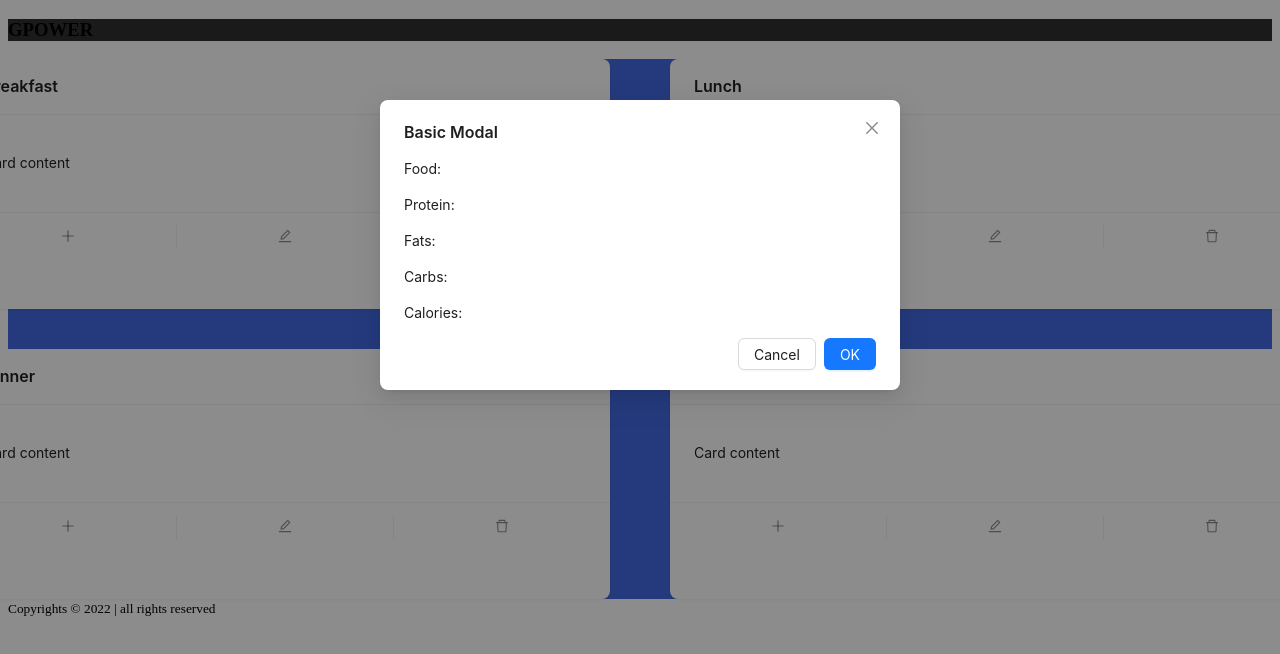
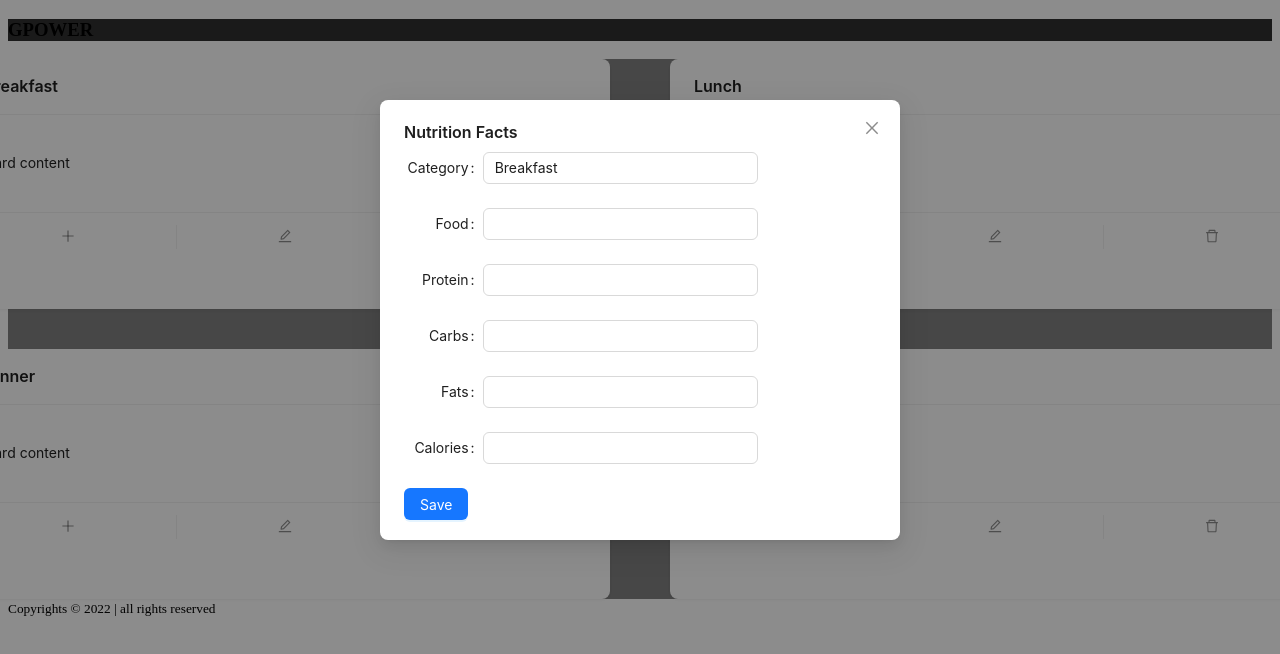
Before and after one commit to GiannaDavila/Final-project-web, a React (Create React App) app: page / in a window 1280 px wide. Both pictures are taken after a click on the element 68 px from the left and 238 px from the top of the page. Shown: the top 654 px of the page. Built offline with nearby package versions, Linux system fonts and the light colour scheme.

Commit message:
added useState for each category cards

```diff
--- a/package.json
+++ b/package.json
@@ -6,7 +6,7 @@
     "@testing-library/jest-dom": "^5.16.5",
     "@testing-library/react": "^13.4.0",
     "@testing-library/user-event": "^13.5.0",
-    "antd": "^5.0.2",
+    "antd": "^5.0.3",
     "react": "^18.2.0",
     "react-dom": "^18.2.0",
     "react-router-dom": "^6.4.3",
--- /dev/null
+++ b/src/Components/AddItemModal.jsx
@@ -0,0 +1,56 @@
+import { Modal, Form, Input, Button } from 'antd';
+
+export default function AddItemModal({ isModalOpen, category, setIsModalOpen }) {
+    const handleOk = () => {
+        setIsModalOpen(false);
+    };
+    const handleCancel = () => {
+        setIsModalOpen(false);
+    };
+
+    const formSubmit = (value) => {
+        //you need to add a category before sending to API.
+        //How can you tell which card opened the model? Try useState()....
+        return (
+            fetch('https://hosting-food-final-project-gd.web.app/food', {
+                method: 'POST',
+                headers: {
+                    'Content-Type': 'application/json'
+                },
+                body: JSON.stringify(value)
+            })
+                .then((response) => console.log("test", response))
+        )
+    }
+    return (
+        <Modal title="Nutrition Facts" footer={null} open={isModalOpen} onOk={handleOk} onCancel={handleCancel}>
+            <Form
+                onFinish={formSubmit}
+                // initialValues={ {category} }
+                labelCol={{ span: 4 }}
+                wrapperCol={{ span: 14 }}
+                resetFields
+                layout="horizontal">
+                <Form.Item label='Category:' name='category'>
+                    <Input defaultValue={category} />
+                </Form.Item>
+                <Form.Item label='Food:' name='food'>
+                    <Input />
+                </Form.Item>
+                <Form.Item label="Protein" name='protein'>
+                    <Input />
+                </Form.Item>
+                <Form.Item label="Carbs" name='carbs'>
+                    <Input />
+                </Form.Item>
+                <Form.Item label="Fats" name='fats'>
+                    <Input />
+                </Form.Item>
+                <Form.Item label="Calories" name='calories'>
+                    <Input />
+                </Form.Item>
+                <Button htmlType='submit' type="primary">Save</Button>
+            </Form>
+        </Modal>
+    )
+}
--- a/src/Components/addItem.jsx
+++ b/src/Components/addItem.jsx
@@ -1,6 +1,6 @@
 import { useState } from "react";
 
-export default function AddItem ({ setToggle, toggle}){
+export default function AddItem({ setToggle, toggle }) {
     const [food, setFood] = useState('')
     const [protein, setProtein] = useState('')
     const [carbs, setCarbs] = useState('')
@@ -9,12 +9,12 @@ export default function AddItem ({ setToggle, toggle}){
     const handleSubmit = (e) => {
         e.preventDefault()
         //lets check if they entered all the data
-        if(!food || !protein || !carbs || !fats || calories){
+        if (!food || !protein || !carbs || !fats || calories) {
             alert('Please enter all feilds!')
             return
         }
-        const newItem = { food, protein, carbs, fats, calories}
-        fetch('https://hosting-food-final-project-gd.web.app',{
+        const newItem = { food, protein, carbs, fats, calories, category: "Lunch" }
+        fetch('https://hosting-food-final-project-gd.web.app', {
             method: 'POST',
             headers: {
                 'Content-Type': 'application/json'
@@ -30,41 +30,50 @@ export default function AddItem ({ setToggle, toggle}){
             })
             .catch(alert)
     }
+    return (
+        <>
+            {/* <section>
+            {food.map(item,id) => {
                 return(
+                    ObjectId
+                    )
+                }}
+        </section> */}
             <section className="add-Item">
                 <h3>Add Item</h3>
                 <form onSubmit={handleSubmit}>
                     <label htmlFor="Food">Food:
                         <input type='text' name='food' required
                             onChange={e => setFood(e.target.value)}
-                value={food}/>
+                            value={food} />
                     </label>
-                <br/>
+                    <br />
                     <label htmlFor="Protein">Protein:
                         <input type='number' name='protein' required
                             onChange={e => setProtein(e.target.value)}
-                value={protein}/>
+                            value={protein} />
                     </label>
-                <br/>
+                    <br />
                     <label htmlFor="Carbs">Carbs:
                         <input type='number' name='carbs' required
                             onChange={e => setCarbs(e.target.value)}
-                value={carbs}/>
+                            value={carbs} />
                     </label>
-                <br/>
+                    <br />
                     <label htmlFor="Fats">Fats:
                         <input type='text' name='fats' required
                             onChange={e => setFats(e.target.value)}
-                value={fats}/>
+                            value={fats} />
                     </label>
-                <br/>
+                    <br />
                     <label htmlFor="Calories">Calories:
                         <input type='text' name='calories' required
                             onChange={e => setCalories(e.target.value)}
-                value={calories}/>
+                            value={calories} />
                     </label>
-                <br/>
+                    <br />
                 </form>
             </section>
+        </>
     )
 }
--- a/src/pages/Home.jsx
+++ b/src/pages/Home.jsx
@@ -1,44 +1,35 @@
-import { Card, Modal, Button } from 'antd';
+import { Card } from 'antd';
 import { useState } from 'react';
-import AddItem from '../Components/addItem';
 import { EditOutlined, DeleteOutlined, PlusOutlined } from '@ant-design/icons';
-
-
+import AddItemModal from '../Components/AddItemModal';
 
 export default function HomePage() {
-    const [isModalOpen, setIsModalOpen] = useState(false);
+    const [isModalOpen, setIsModalOpen] = useState(false)
+    const [category, setCategory] = useState()
     const showModal = () => {
         setIsModalOpen(true);
     };
-  const handleOk = () => {
-    setIsModalOpen(false);
-  };
-  const handleCancel = () => {
-    setIsModalOpen(false);
-  };
+
     return (
-        <div style={{backgroundColor:"royalblue"}}>
-            <Modal title="Basic Modal" open={isModalOpen} onOk={handleOk} onCancel={handleCancel}>
-        <p>Food:</p>
-        <p>Protein:</p>
-        <p>Fats:</p>
-        <p>Carbs:</p>
-        <p>Calories:</p>
-      </Modal>
-        <div style={{display: "flex", justifyContent: "center"}}>
-            <div className="site-card-border-less-wrapper" style={{paddingRight: "60px"}}>
+        <div style={{ backgroundColor: "gray" }}>
+            {isModalOpen && <AddItemModal isModalOpen={isModalOpen} category={category} setIsModalOpen={setIsModalOpen} />}
+            <div style={{ display: "flex", justifyContent: "center" }}>
+                <div className="site-card-border-less-wrapper" style={{ paddingRight: "60px" }}>
                     <Card
                         title="Breakfast"
                         bordered={false}
-                    hoverable={true}
+                        hoverable
                         style={{
                             width: 650,
                             height: 250,
                         }}
                         actions={[
-                        <PlusOutlined key="add" onClick={showModal}/>,
+                            <PlusOutlined key="add" onClick={() => {
+                                setCategory('Breakfast')
+                                showModal()
+                            }} />,
                             <EditOutlined key="edit" />,
-                       <DeleteOutlined key="delete"/>
+                            <DeleteOutlined key="delete" />
                         ]}
                     >
                         <p>Card content</p>
@@ -54,17 +45,20 @@ export default function HomePage() {
                             height: 250,
                         }}
                         actions={[
-                        <PlusOutlined key="add" onClick={showModal}/>,
+                            <PlusOutlined key="add" onClick={() => {
+                                setCategory('Lunch')
+                                showModal()
+                            }} />,
                             <EditOutlined key="edit" />,
-                       <DeleteOutlined key="delete"/>
+                            <DeleteOutlined key="delete" />
                         ]}
                     >
                         <p>Card content</p>
                     </Card>
                 </div>
             </div>
-            <div style={{display: "flex", justifyContent: "center", marginTop:"40px"}}>
-            <div className="site-card-border-less-wrapper" style={{paddingRight: "60px"}}>
+            <div style={{ display: "flex", justifyContent: "center", marginTop: "40px" }}>
+                <div className="site-card-border-less-wrapper" style={{ paddingRight: "60px" }}>
                     <Card
                         title="Dinner"
                         bordered={false}
@@ -74,9 +68,12 @@ export default function HomePage() {
                             height: 250,
                         }}
                         actions={[
-                        <PlusOutlined key="add" onClick={showModal}/>,
+                            <PlusOutlined key="add" onClick={() => {
+                                setCategory('Dinner')
+                                showModal()
+                            }} />,
                             <EditOutlined key="edit" />,
-                       <DeleteOutlined key="delete"/>
+                            <DeleteOutlined key="delete" />
                         ]}
                     >
                         <p>Card content</p>
@@ -92,9 +89,12 @@ export default function HomePage() {
                             height: 250,
                         }}
                         actions={[
-                        <PlusOutlined key="add" onClick={showModal}/>,
+                            <PlusOutlined key="add" onClick={() => {
+                                setCategory('Snack')
+                                showModal()
+                            }} />,
                             <EditOutlined key="edit" />,
-                       <DeleteOutlined key="delete"/>
+                            <DeleteOutlined key="delete" />
                         ]}
                     >
                         <p>Card content</p>
```
Also changed, not shown: src/Components/Update.jsx (added, +33 -0 lines), firebase.json (added), 2 other files (tests, documents, lock files or other folders). Lines whose indentation alone changed are shown as unchanged.
